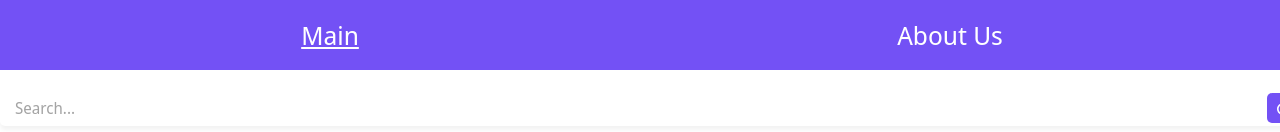
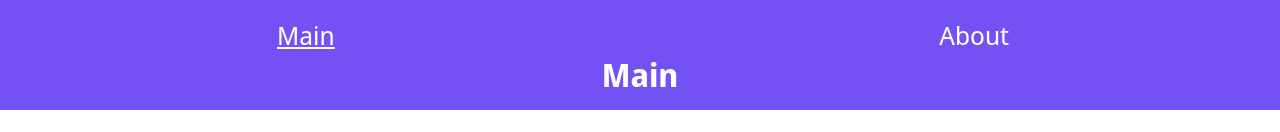
Before and after one commit to aleksander1802/react-components, a React (Vite) app in the folder react-components/: page / in a window 1280 px wide. Shown: the top 132 px of the page. Built offline with nearby package versions, Linux system fonts and the light colour scheme.

Commit message:
feat: added title according to page

```diff
--- a/react-components/src/layout/Header/Header.module.css
+++ b/react-components/src/layout/Header/Header.module.css
@@ -1,6 +1,7 @@
 .header {
   display: grid;
-  grid-template-columns: 1fr 1fr;
+  grid-template-columns: 1fr auto 1fr;
+  grid-template-rows: repeat(2, 1fr);
   gap: 20px;
   margin: 15px 15px 0 15px;
   justify-items: center;
@@ -11,9 +12,22 @@
   background: var(--primary);
   padding: 25px 30px;
   margin: 0 auto;
-  border-bottom: 1px solid white;
+  border-bottom: 1px solid var(--white);
 }
 
 .header a {
   color: var(--white);
 }
+
+.header a:nth-child(2) {
+  grid-column: 3;
+}
+
+.header span {
+  color: var(--white);
+  grid-row: 2;
+  grid-column: 2;
+  font-weight: bold;
+  font-size: 2rem;
+  cursor: default;
+}
--- a/react-components/src/layout/Header/Header.tsx
+++ b/react-components/src/layout/Header/Header.tsx
@@ -1,15 +1,47 @@
 import { HeaderProps } from './Header.props';
+import { Component } from 'react';
 
 import cn from 'classnames';
 
 import styles from './Header.module.css';
 import { NavLink } from 'react-router-dom';
 
-export const Header = ({ className }: HeaderProps): JSX.Element => {
-  return (
-    <header className={cn(className, styles.header)}>
-      <NavLink to="/">Main</NavLink>
-      <NavLink to="/about">About Us</NavLink>
-    </header>
-  );
-};
+export class Header extends Component<HeaderProps> {
+  state = {
+    title: '',
+  };
+
+  componentDidMount() {
+    console.log(this.state.title);
+    this.titleHandle(window.location.pathname);
+  }
+
+  titleHandle(data: string) {
+    switch (data) {
+      case '/':
+        return this.setState({
+          title: 'Main',
+        });
+      case '/about':
+        return this.setState({
+          title: 'About Us',
+        });
+      default:
+        return '';
+    }
+  }
+
+  render() {
+    const { className } = this.props;
+    return (
+      <header
+        className={cn(className, styles.header)}
+        onClick={() => this.titleHandle(window.location.pathname)}
+      >
+        <NavLink to="/">Main</NavLink>
+        <NavLink to="/about">About</NavLink>
+        <span>{this.state.title}</span>
+      </header>
+    );
+  }
+}
--- a/react-components/src/layout/Layout.module.css
+++ b/react-components/src/layout/Layout.module.css
@@ -1,7 +1,7 @@
 .container {
   margin: 0 auto;
   width: 1300px;
-  margin-top: 70px;
+  margin-top: 111px;
 }
 
 .header {
--- a/react-components/src/pages/404.tsx
+++ b/react-components/src/pages/404.tsx
@@ -1,4 +1,3 @@
-import { Htag } from '../components/Htag/Htag';
 import styles from './404.module.css';
 
 export function Error404(): JSX.Element {
```
